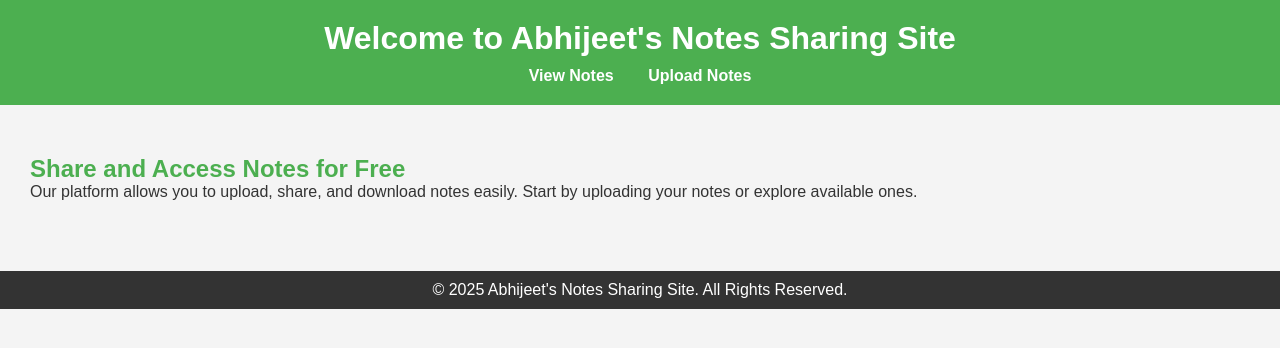
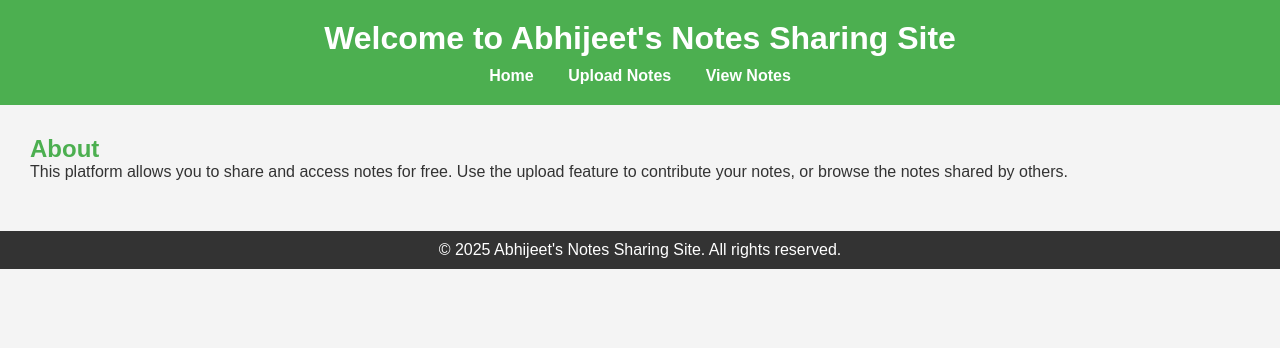
Before and after one commit to samudhan2008/-Sharing-Site, a Flask app: page / in a window 1280 px wide. Shown: the top 348 px of the page. Run offline with Flask 2, Linux system fonts and the light colour scheme.

Commit message:
Update index.html

```diff
--- a/templates/index.html
+++ b/templates/index.html
@@ -4,28 +4,25 @@
     <meta charset="UTF-8">
     <meta name="viewport" content="width=device-width, initial-scale=1.0">
     <title>Abhijeet's Notes Sharing Site</title>
-    <link rel="stylesheet" href="{{ url_for('static', filename='style.css') }}">
+    <link rel="stylesheet" href="/static/style.css">
 </head>
 <body>
-
     <header>
         <h1>Welcome to Abhijeet's Notes Sharing Site</h1>
         <nav>
+            <a href="/">Home</a>
+            <a href="/upload">Upload Notes</a>
             <a href="/notes">View Notes</a>
-        <a href="/upload">Upload Notes</a>
         </nav>
     </header>
-
     <main>
-    <section class="intro">
-        <h2>Share and Access Notes for Free</h2>
-        <p>Our platform allows you to upload, share, and download notes easily. Start by uploading your notes or explore available ones.</p>
+        <section>
+            <h2>About</h2>
+            <p>This platform allows you to share and access notes for free. Use the upload feature to contribute your notes, or browse the notes shared by others.</p>
         </section>
     </main>
-
     <footer>
-    <p>&copy; 2025 Abhijeet's Notes Sharing Site. All Rights Reserved.</p>
+        <p>&copy; 2025 Abhijeet's Notes Sharing Site. All rights reserved.</p>
     </footer>
-
 </body>
 </html>
```
Lines whose indentation alone changed are shown as unchanged.
